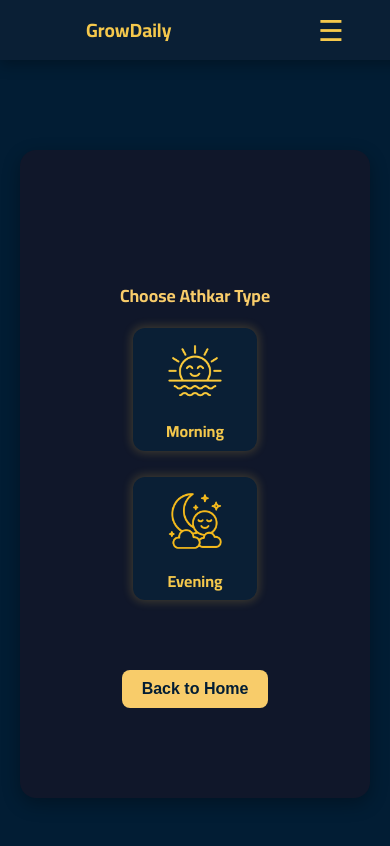
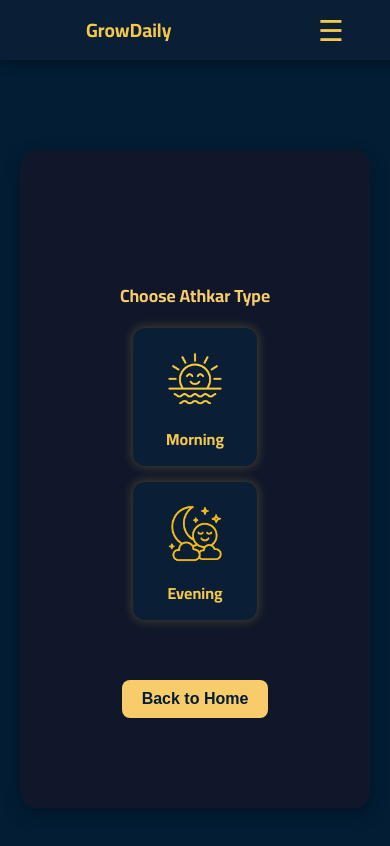
Before and after one commit to v7s7/grow-daily, a React (Create React App) app: page /task/athkar in a window 390 px wide. Shown: the top 846 px of the page. Built offline with nearby package versions, Linux system fonts and the light colour scheme; no server answers; sample sign-in values are in the browser's storage.

Commit message:
Fix: Mobile layout for Athkar page and toggle cleanup

```diff
--- a/src/App.css
+++ b/src/App.css
@@ -536,6 +536,14 @@ button:disabled {
 
 
 @media (max-width: 400px) {
+  .athkar-type-container {
+    display: flex;
+    flex-direction: column;
+    align-items: center;
+    justify-content: center;
+    margin-top: 60px;
+  }
+
   .athkar-buttons {
     flex-direction: column;
     align-items: center;
@@ -546,21 +554,20 @@ button:disabled {
   .athkar-card {
     aspect-ratio: 1 / 1;
     width: 80%;
-    height: 80%;
+    height: auto;
     max-width: none;
     padding: 12px;
     border-radius: 12px;
-    margin-bottom: 10px;
-
   }
 
   .athkar-card img {
     width: 100%;
-    max-height: 100px !important;
+    max-height: 70px;
     object-fit: contain;
-    margin-bottom: 10px;
+    margin-bottom: 5px;
   }
 }
+
 
 /* .athkar-card:hover {
   box-shadow: 0 0 15px 4px #f5c84c66;
```
